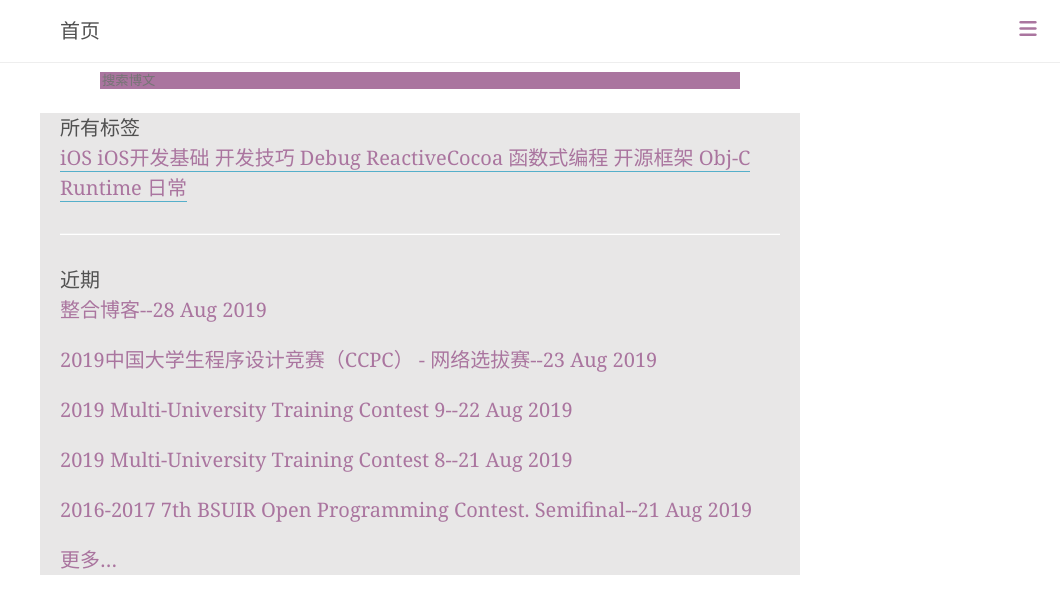
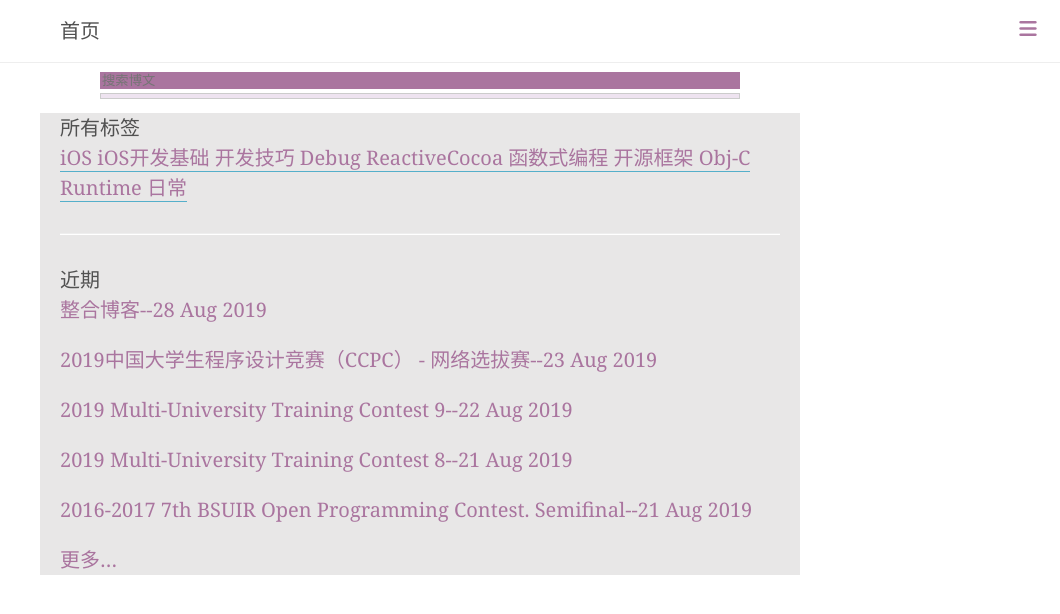
Before and after one commit to XtrueT/xtruet.github.com, a Jekyll site: the page built from index.html, in a window 1280 px wide. Shown: the top 614 px of the page, without its empty margins (220-1280 px from the left). Built offline with Jekyll 4.4.1, drawn with Linux system fonts in a browser that asks for light colours; nearby versions of some CDN libraries; library files that are not in the unit come from our copies; comment, search, counter and statistics services are not loaded.

Commit message:
Update index.css

```diff
--- a/public/css/index.css
+++ b/public/css/index.css
@@ -48,9 +48,9 @@
   color: rgb(0, 0, 0);
   width: 100%;
 }
-#search-input:focus:active #results-container{
+#results-container{
   background: #eee3f0;
-  /* display:block;  */
+  display:block;
   /* left: 56px;  */
   /* position: absolute;  */
   /* top: 68px;  */
```
